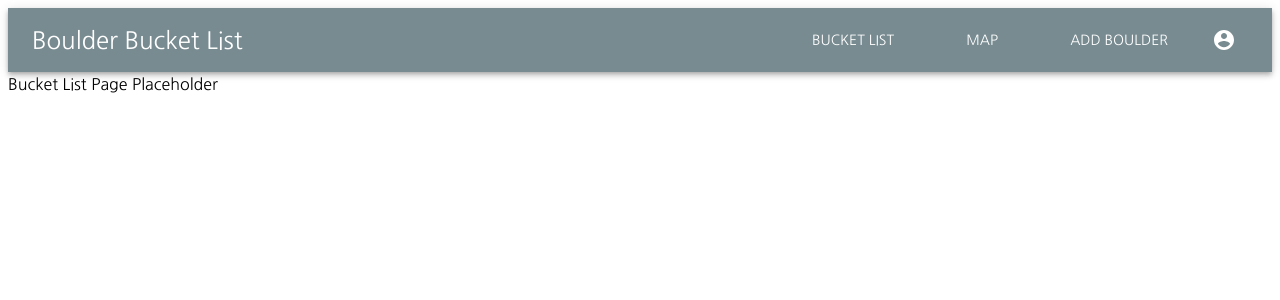
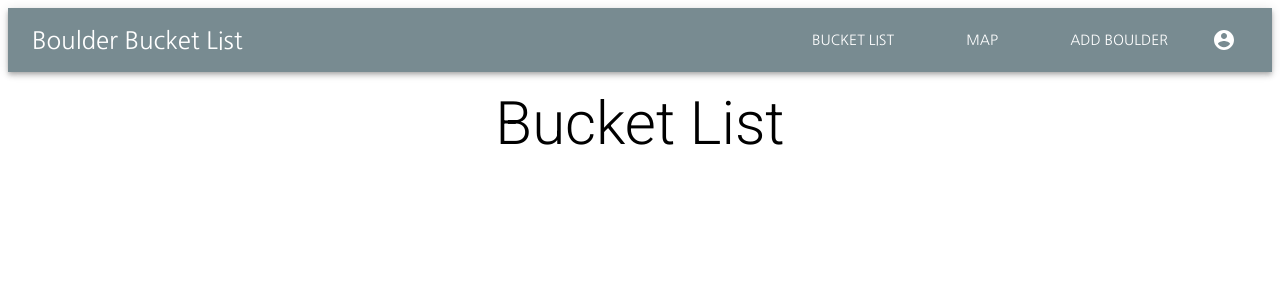
Before and after one commit to j97b/boulder-bucket-list-ui, a React (Create React App) app: page /bucketList in a window 1280 px wide. Shown: the top 300 px of the page. Built offline with nearby package versions, Linux system fonts and the light colour scheme.

Commit message:
beginning bucket list page

```diff
--- a/src/pages/bucketList/BucketList.jsx
+++ b/src/pages/bucketList/BucketList.jsx
@@ -1,9 +1,13 @@
 import React from 'react';
 import { Typography } from '@material-ui/core';
 
+import styles from './styles';
+
 const BucketList = () => {
+    const classes = styles();
+
     return (
-        <Typography>Bucket List Page Placeholder</Typography>
+        <Typography variant='h2' className={classes.heading}>Bucket List</Typography>
     );
 };
 
--- /dev/null
+++ b/src/pages/bucketList/styles.js
@@ -0,0 +1,10 @@
+const { makeStyles } = require("@material-ui/core");
+
+const styles = makeStyles((theme) => ({
+  heading: {
+    textAlign: "center",
+    margin: `${theme.spacing(2)} auto ${theme.spacing(10)} auto`,
+  },
+}));
+
+export default styles;
```
